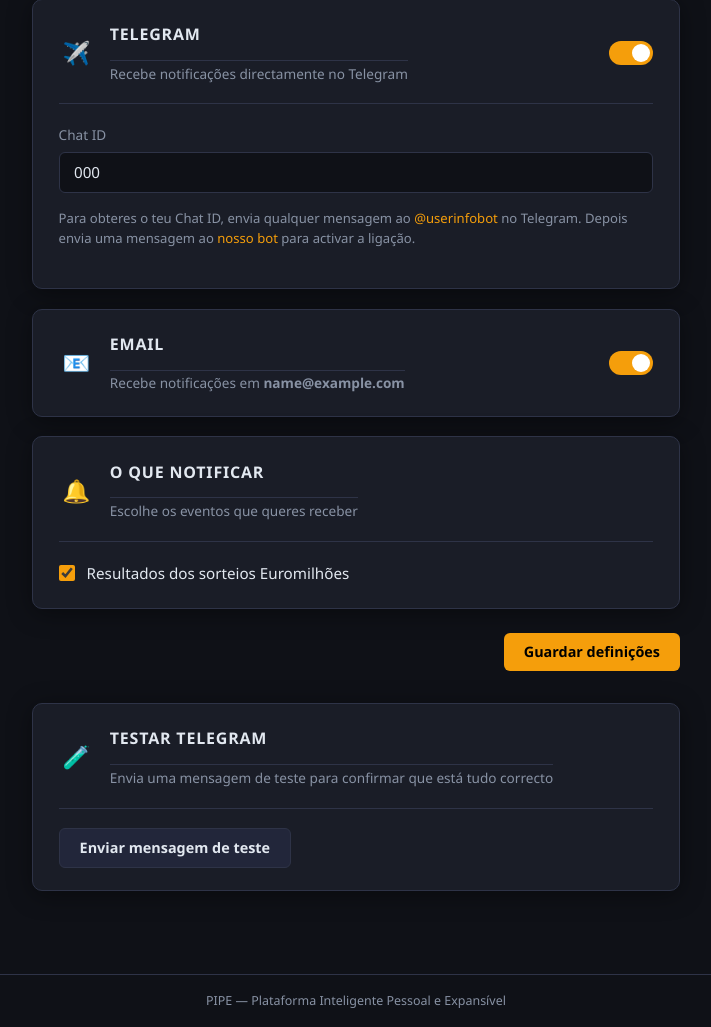
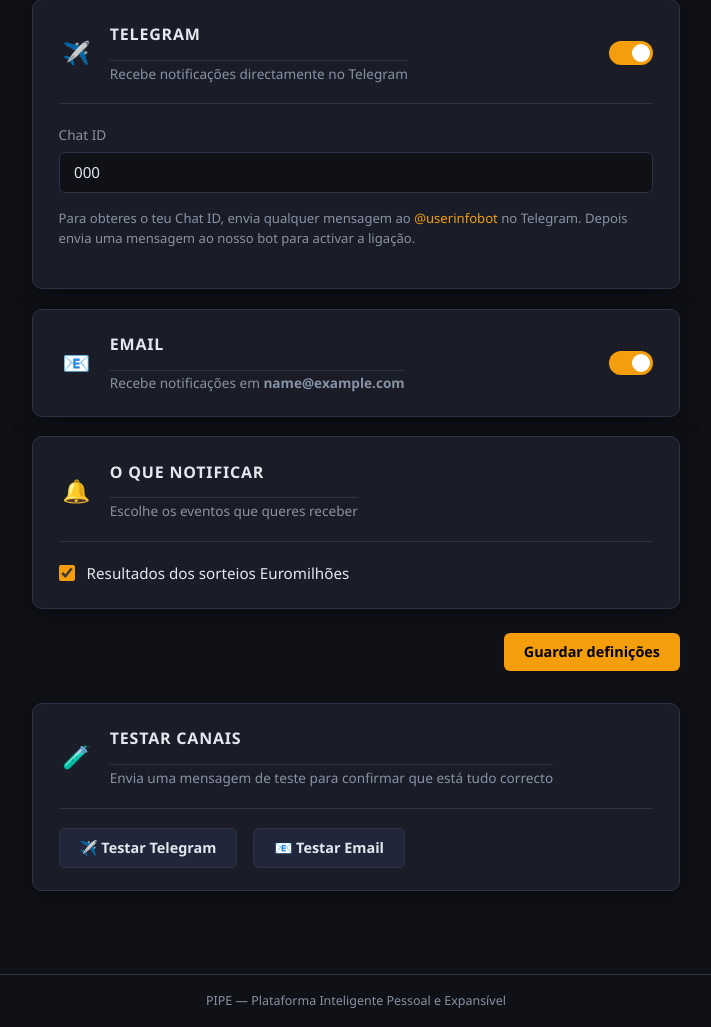
Before and after one commit to felipejn/pipe-app, a Flask app: page /definicoes/ in a window 1280 px wide. Shown: the part 222-1249 px from the top of the page, without its empty margins (284-995 px from the left). Run offline with Flask 3, Linux system fonts and the light colour scheme; a user stored in the database is signed in; tables that the repository leaves empty hold one stand-in row (values such as "Sample post").

Commit message:
feat: adicionar EmailChannel SendGrid + botões de teste na página de definições

```diff
--- a/app/settings/routes.py
+++ b/app/settings/routes.py
@@ -81,3 +81,37 @@ def testar_telegram():
         flash('TELEGRAM_BOT_TOKEN não configurado no servidor.', 'erro')
 
     return redirect(url_for('settings.index'))
+
+
+@settings.route('/testar-email', methods=['POST'])
+@login_required
+def testar_email():
+    """Envia email de teste ao utilizador via SendGrid."""
+    from app.notifications.channels.email import EmailChannel
+    import os
+
+    prefs = current_user.notificacao_prefs
+    if not prefs or not prefs.email_activo:
+        flash('Activa primeiro o canal de email.', 'erro')
+        return redirect(url_for('settings.index'))
+
+    api_key = os.environ.get('SENDGRID_API_KEY')
+    remetente = os.environ.get('SENDGRID_FROM_EMAIL')
+
+    if not api_key or not remetente:
+        flash('SENDGRID_API_KEY ou SENDGRID_FROM_EMAIL não configurados no servidor.', 'erro')
+        return redirect(url_for('settings.index'))
+
+    canal = EmailChannel(api_key=api_key, remetente=remetente)
+    sucesso = canal.enviar(
+        current_user,
+        'Teste PIPE',
+        'Notificações email configuradas com sucesso!\n\nVais receber aqui as notificações do PIPE.',
+    )
+
+    if sucesso:
+        flash(f'Email de teste enviado para {current_user.email}.', 'sucesso')
+    else:
+        flash('Erro ao enviar. Confirma as credenciais SendGrid no servidor.', 'erro')
+
+    return redirect(url_for('settings.index'))
--- a/app/static/css/pipe.css
+++ b/app/static/css/pipe.css
@@ -995,3 +995,9 @@ a:hover { text-decoration: underline; }
     margin-top: 2rem;
     border-top: 1px solid var(--cor-borda);
 }
+
+.testes-acoes {
+    display: flex;
+    gap: 1rem;
+    flex-wrap: wrap;
+}
--- a/app/templates/settings/index.html
+++ b/app/templates/settings/index.html
@@ -44,9 +44,7 @@
                     <p class="campo-ajuda">
                         Para obteres o teu Chat ID, envia qualquer mensagem ao
                         <a href="https://t.me/userinfobot" target="_blank">@userinfobot</a>
-                        no Telegram. Depois envia uma mensagem ao
-                        <a href="https://t.me/{{ config.get('TELEGRAM_BOT_USERNAME', 'bot') }}" target="_blank">nosso bot</a>
-                        para activar a ligação.
+                        no Telegram. Depois envia uma mensagem ao nosso bot para activar a ligação.
                     </p>
                 </div>
             </div>
@@ -95,23 +93,31 @@
         </div>
     </form>
 
-    {# ── Teste Telegram ───────────────────────────────────────── #}
-    {% if prefs.telegram_chat_id %}
+    {# ── Testar canais ────────────────────────────────────────── #}
+    {% if prefs.telegram_chat_id or prefs.email_activo %}
     <div class="cartao definicoes-secao definicoes-teste">
         <div class="secao-cabecalho">
             <div class="secao-titulo">
                 <span class="secao-icone">🧪</span>
                 <div>
-                    <h2>Testar Telegram</h2>
+                    <h2>Testar canais</h2>
                     <p class="secao-descricao">Envia uma mensagem de teste para confirmar que está tudo correcto</p>
                 </div>
             </div>
         </div>
-        <div class="secao-corpo">
+        <div class="secao-corpo testes-acoes">
+            {% if prefs.telegram_chat_id %}
             <form method="POST" action="{{ url_for('settings.testar_telegram') }}">
                 <input type="hidden" name="csrf_token" value="{{ csrf_token() }}">
-                <button type="submit" class="btn btn-secundario">Enviar mensagem de teste</button>
+                <button type="submit" class="btn btn-secundario">✈️ Testar Telegram</button>
             </form>
+            {% endif %}
+            {% if prefs.email_activo %}
+            <form method="POST" action="{{ url_for('settings.testar_email') }}">
+                <input type="hidden" name="csrf_token" value="{{ csrf_token() }}">
+                <button type="submit" class="btn btn-secundario">📧 Testar Email</button>
+            </form>
+            {% endif %}
         </div>
     </div>
     {% endif %}
```
